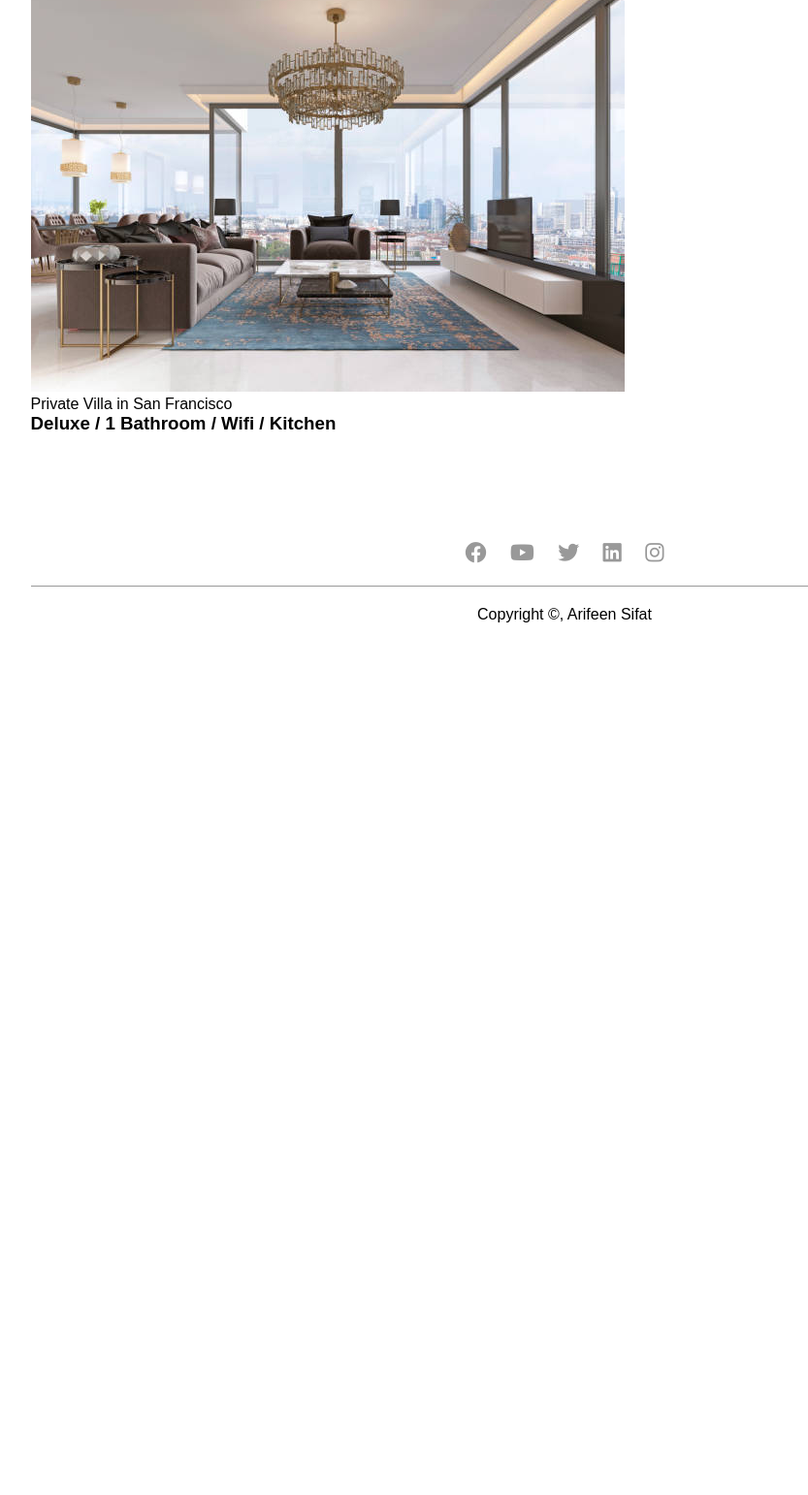
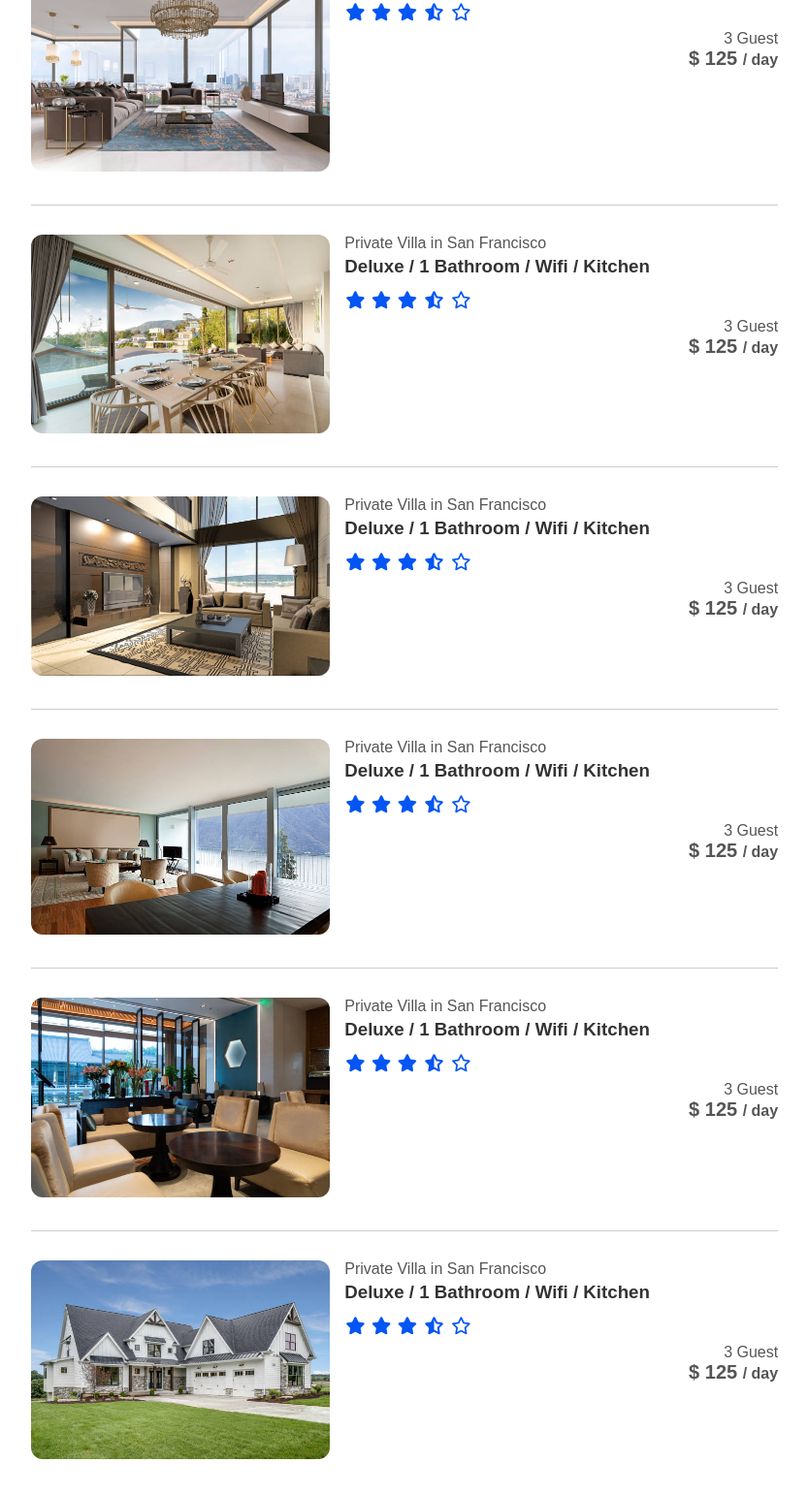
Before and after one commit to sif1t/would-trending-place, a plain HTML site: page listing.html in a window 1280 px wide. Shown: the part 320-1862 px from the top of the page at 97% size, without its empty margins (58-891 px from the left). Before the commit the page ends 988 px from the top, so only its background shows below. Drawn offline with Linux system fonts and the light colour scheme; a script that the page names is missing.

Commit message:
add new 5 house section

```diff
--- a/listing.html
+++ b/listing.html
@@ -3,7 +3,7 @@
 <head>
     <meta charset="UTF-8">
     <meta name="viewport" content="width=device-width, initial-scale=1.0">
-    <title>STAYBNB</title>
+    <title>WTP</title>
     <!-- font-awesome icon link  -->
     <link rel="stylesheet" href="https://cdnjs.cloudflare.com/ajax/libs/font-awesome/6.4.2/css/all.min.css" integrity="sha512-z3gLpd7yknf1YoNbCzqRKc4qyor8gaKU1qmn+CShxbuBusANI9QpRohGBreCFkKxLhei6S9CQXFEbbKuqLg0DA==" crossorigin="anonymous" referrerpolicy="no-referrer" />
     <!-- link css  -->
@@ -36,6 +36,105 @@
                 <div class="house-info">
                     <p>Private Villa in San Francisco</p>
                     <h3>Deluxe / 1 Bathroom / Wifi / Kitchen</h3>
+                    <i class="fa-solid fa-star"></i>
+                    <i class="fa-solid fa-star"></i>
+                    <i class="fa-solid fa-star"></i>
+                    <i class="fa-solid fa-star-half-stroke"></i>
+                    <i class="fa-regular fa-star"></i>
+                    <div class="house-price">
+                        <p>3 Guest</p>
+                        <h4>$ 125 <SPan>/ day</SPan></h4>
+                    </div>
+                </div>
+            </div>
+            <div class="house">
+                <div class="house-img">
+                    <img src="images/image-s2.png">
+                </div>
+                <div class="house-info">
+                    <p>Private Villa in San Francisco</p>
+                    <h3>Deluxe / 1 Bathroom / Wifi / Kitchen</h3>
+                    <i class="fa-solid fa-star"></i>
+                    <i class="fa-solid fa-star"></i>
+                    <i class="fa-solid fa-star"></i>
+                    <i class="fa-solid fa-star-half-stroke"></i>
+                    <i class="fa-regular fa-star"></i>
+                    <div class="house-price">
+                        <p>3 Guest</p>
+                        <h4>$ 125 <SPan>/ day</SPan></h4>
+                    </div>
+                </div>
+            </div>
+            <div class="house">
+                <div class="house-img">
+                    <img src="images/image-s3.png">
+                </div>
+                <div class="house-info">
+                    <p>Private Villa in San Francisco</p>
+                    <h3>Deluxe / 1 Bathroom / Wifi / Kitchen</h3>
+                    <i class="fa-solid fa-star"></i>
+                    <i class="fa-solid fa-star"></i>
+                    <i class="fa-solid fa-star"></i>
+                    <i class="fa-solid fa-star-half-stroke"></i>
+                    <i class="fa-regular fa-star"></i>
+                    <div class="house-price">
+                        <p>3 Guest</p>
+                        <h4>$ 125 <SPan>/ day</SPan></h4>
+                    </div>
+                </div>
+            </div>
+            <div class="house">
+                <div class="house-img">
+                    <img src="images/image-s4.png">
+                </div>
+                <div class="house-info">
+                    <p>Private Villa in San Francisco</p>
+                    <h3>Deluxe / 1 Bathroom / Wifi / Kitchen</h3>
+                    <i class="fa-solid fa-star"></i>
+                    <i class="fa-solid fa-star"></i>
+                    <i class="fa-solid fa-star"></i>
+                    <i class="fa-solid fa-star-half-stroke"></i>
+                    <i class="fa-regular fa-star"></i>
+                    <div class="house-price">
+                        <p>3 Guest</p>
+                        <h4>$ 125 <SPan>/ day</SPan></h4>
+                    </div>
+                </div>
+            </div>
+            <div class="house">
+                <div class="house-img">
+                    <img src="images/image-s5.png">
+                </div>
+                <div class="house-info">
+                    <p>Private Villa in San Francisco</p>
+                    <h3>Deluxe / 1 Bathroom / Wifi / Kitchen</h3>
+                    <i class="fa-solid fa-star"></i>
+                    <i class="fa-solid fa-star"></i>
+                    <i class="fa-solid fa-star"></i>
+                    <i class="fa-solid fa-star-half-stroke"></i>
+                    <i class="fa-regular fa-star"></i>
+                    <div class="house-price">
+                        <p>3 Guest</p>
+                        <h4>$ 125 <SPan>/ day</SPan></h4>
+                    </div>
+                </div>
+            </div>
+            <div class="house">
+                <div class="house-img">
+                    <img src="images/image-s6.png">
+                </div>
+                <div class="house-info">
+                    <p>Private Villa in San Francisco</p>
+                    <h3>Deluxe / 1 Bathroom / Wifi / Kitchen</h3>
+                    <i class="fa-solid fa-star"></i>
+                    <i class="fa-solid fa-star"></i>
+                    <i class="fa-solid fa-star"></i>
+                    <i class="fa-solid fa-star-half-stroke"></i>
+                    <i class="fa-regular fa-star"></i>
+                    <div class="house-price">
+                        <p>3 Guest</p>
+                        <h4>$ 125 <SPan>/ day</SPan></h4>
+                    </div>
                 </div>
             </div>
         </div>
--- a/style.css
+++ b/style.css
@@ -421,3 +421,36 @@ nav.navbar-white .fa-bars{
     padding: 30PX 0;
     border-top: 1PX solid #CCC;
  }
+
+ .house-img{
+    flex-basis: 40%;
+ }
+ .house-info{
+    flex-basis: 58%;
+    color: #555 ;
+ }
+ .house-img img{
+    width: 100%;
+    border-radius: 12px;
+ }
+
+ .house-info h3{
+    font-weight: 600;
+    color: #333;
+    margin: 4px 0;
+ }
+ .house-info i{
+    color: #0355F4;
+    font-size: 18px;
+    margin: 10px 1px;
+ }
+ .house-price{
+    text-align: right;
+ }
+ .house-price h4{
+    font-size: 20PX;
+ }
+ .house-price h4 span{
+    font-size: 16PX;
+    font-weight: 500%;
+ }
```
Also changed, not shown: index.html (+1 -1 lines).
